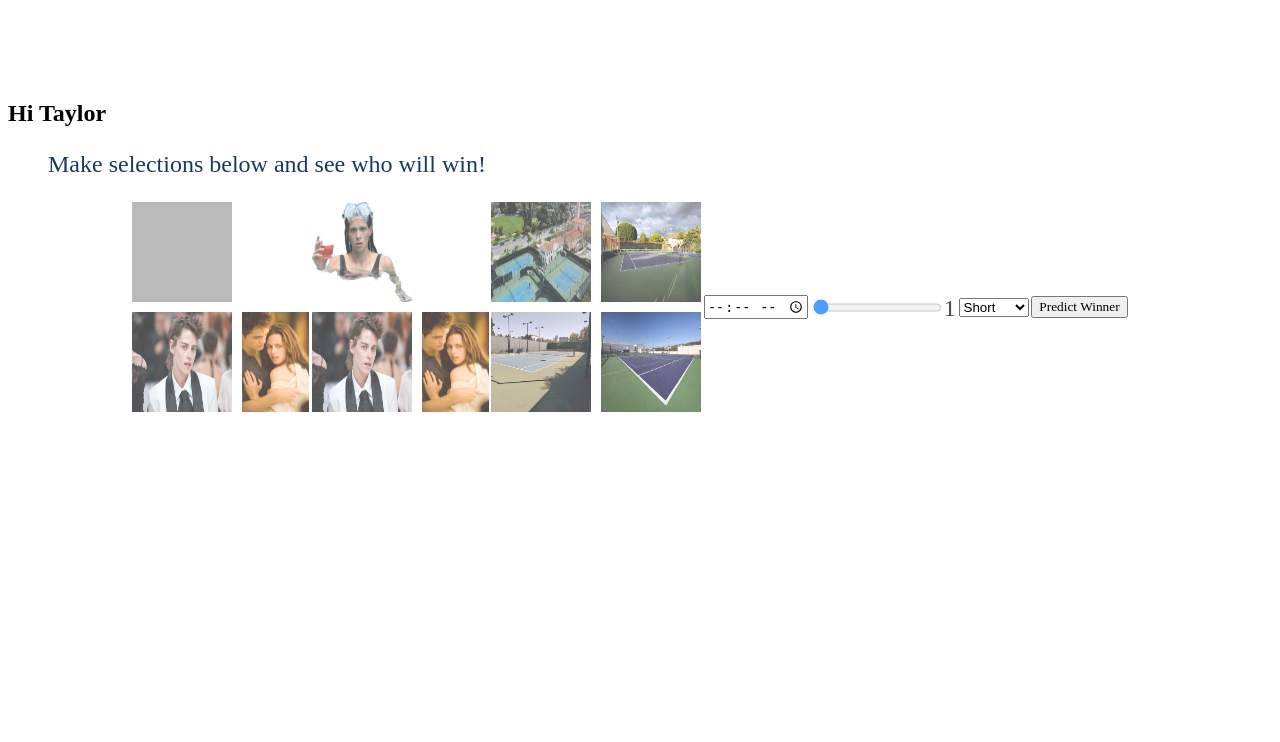
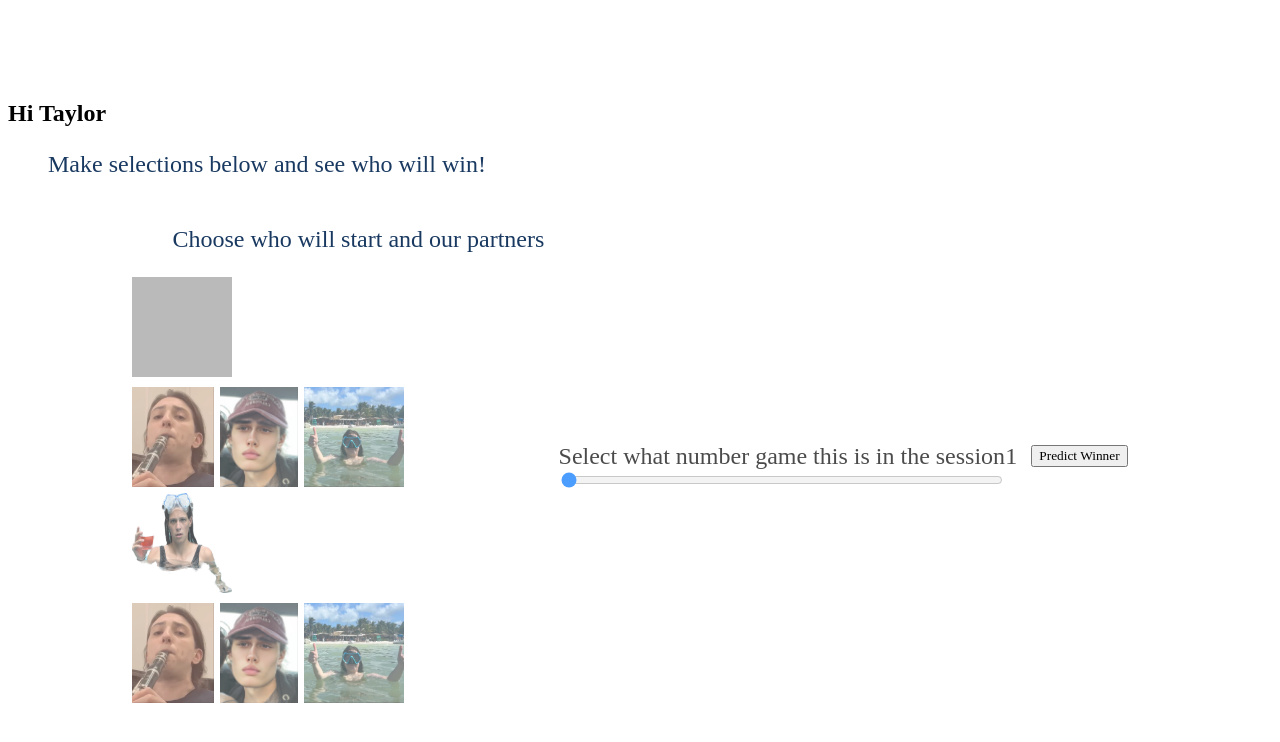
Before and after one commit to juliannaharwood/pickleball-app, a Flask app: page /pickleball-predictor in a window 1280 px wide. Shown: the top 742 px of the page. Run offline with Flask 3, Linux system fonts and the light colour scheme; some libraries are stand-ins or nearby versions; grey boxes are pictures that could not be loaded.

Commit message:
add partners and explore random forest model

```diff
--- a/static/flask_style.css
+++ b/static/flask_style.css
@@ -120,3 +120,10 @@
   .slider:hover {
     opacity: 1; /* Fully shown on mouse-over */
   }
+
+  .input-wrapper {
+    display: flex;
+    flex-direction: column;
+    /* align-items: center; /* Optional: to center the label and input horizontally */
+    margin-bottom: 10px; /* Optional: to add some space between the label and the input */
+  }
--- a/templates/landing_page.html
+++ b/templates/landing_page.html
@@ -25,47 +25,57 @@
         <p id="sub-heading">Make selections below and see who will win!</p>
 
         <div class="user-inputs">
-
+            <div class="start-and-partners">
+                <p id="start-instructions">Choose who will start and our partners</p>
                 <div class="player">
                     <img src="static/images/becca.png" class="light-up">
-                <div class="paddles">
-                  <img src="static/images/gay.jpeg" class="light-up">
-                  <img src="static/images/straight.webp" class="light-up">
+                    <div class="partners">
+                        <img src="static/images/tori.jpg" class="light-up">
+                        <img src="static/images/alex.jpg" class="light-up">
+                        <img src="static/images/taylor.jpg" class="light-up">
                     </div>
                 </div>
 
               <!-- Second main image with two smaller images below -->
                 <div class="player">
                     <img src="static/images/julianna.jpg" class="light-up">
-                <div class="paddles">
+                    <div class="partners">
+                        <img src="static/images/tori.jpg" class="light-up">
+                        <img src="static/images/alex.jpg" class="light-up">
+                        <img src="static/images/taylor.jpg" class="light-up">
+                    </div>
+                <!-- <div class="paddles">
                   <img src="static/images/gay.jpeg" class="light-up">
                   <img src="static/images/straight.webp" class="light-up">
+                </div> -->
                 </div>
             </div>
-
-            <div class="location-grid">
+            <!-- <div class="location-grid">
                 <img class="light-up" src="static/images/cienaga.png" alt="La Cienaga Tennis Club">
                 <img class="light-up" src="static/images/plummer.jpeg" alt="Plummer Park">
                 <img class="light-up" src="static/images/roxbury.jpeg" alt="Roxbury Tennis Club">
                 <img class="light-up" src="static/images/weho.jpeg" alt="West Hollywood Rec Center">
-            </div>
+            </div> -->
 
-            <div>
+            <!-- <div>
                 <input type="time" id="court-start-time" name="court-start-time" min="00:00" max="24:00"/>
-            </div>
+            </div> -->
 
             <div class="slider">
+                <div class="input-wrapper">
+                    <label for="game-session-num">Select what number game this is in the session</label>
                     <input type="range" id="game-session-num" min="1" max="5" value="1" onchange="updateTextInput(this.value);">
+                </div>
                 <div id="game-session-num-input"></div>
             </div>
 
-            <div>
+            <!-- <div>
                 <select id="game-length">
                     <option value="short">Short</option>
                     <option value="medium">Medium</option>
                     <option value="long">Long</option>
                 </select>
-            </div>
+            </div> -->
 
             <div>
                 <button onclick="sendValue()">Predict Winner</button>
```
Also changed, not shown: backend/utils.py (+8 -0 lines), static/images/alex.jpg (added), static/images/taylor.jpg (added), static/images/tori.jpg (added), 1 other file. Lines whose indentation alone changed are shown as unchanged.
